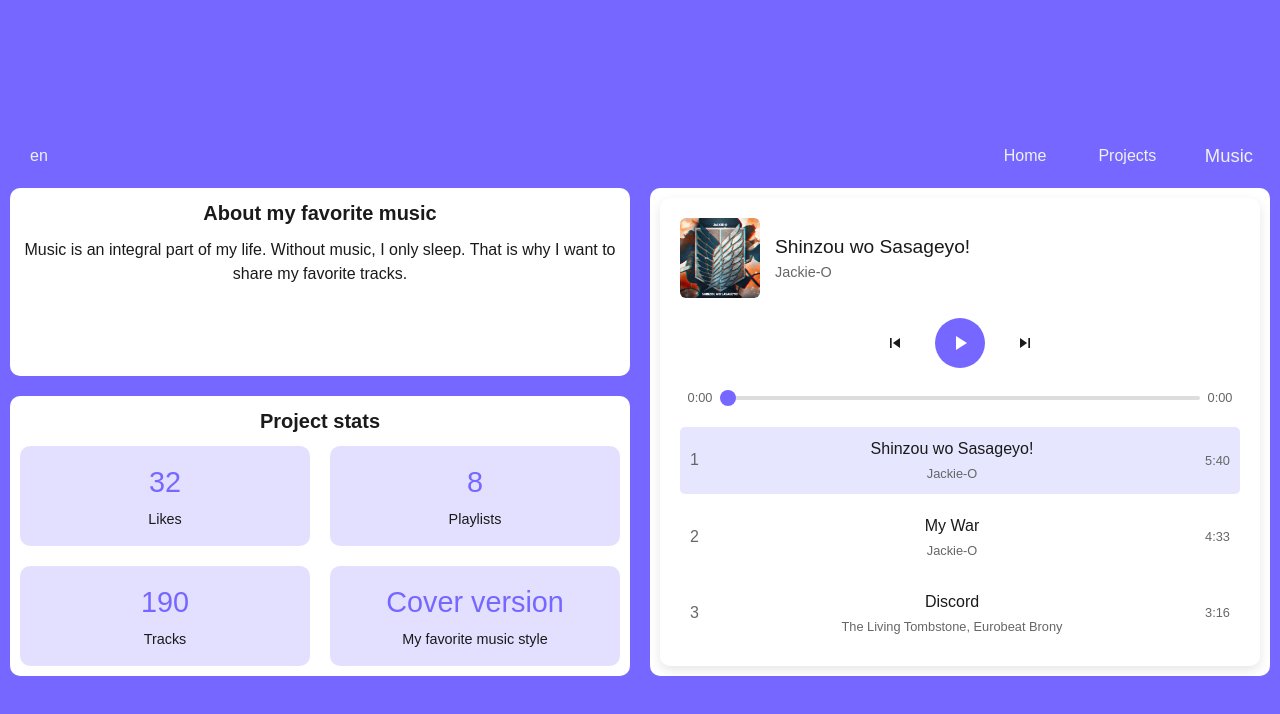
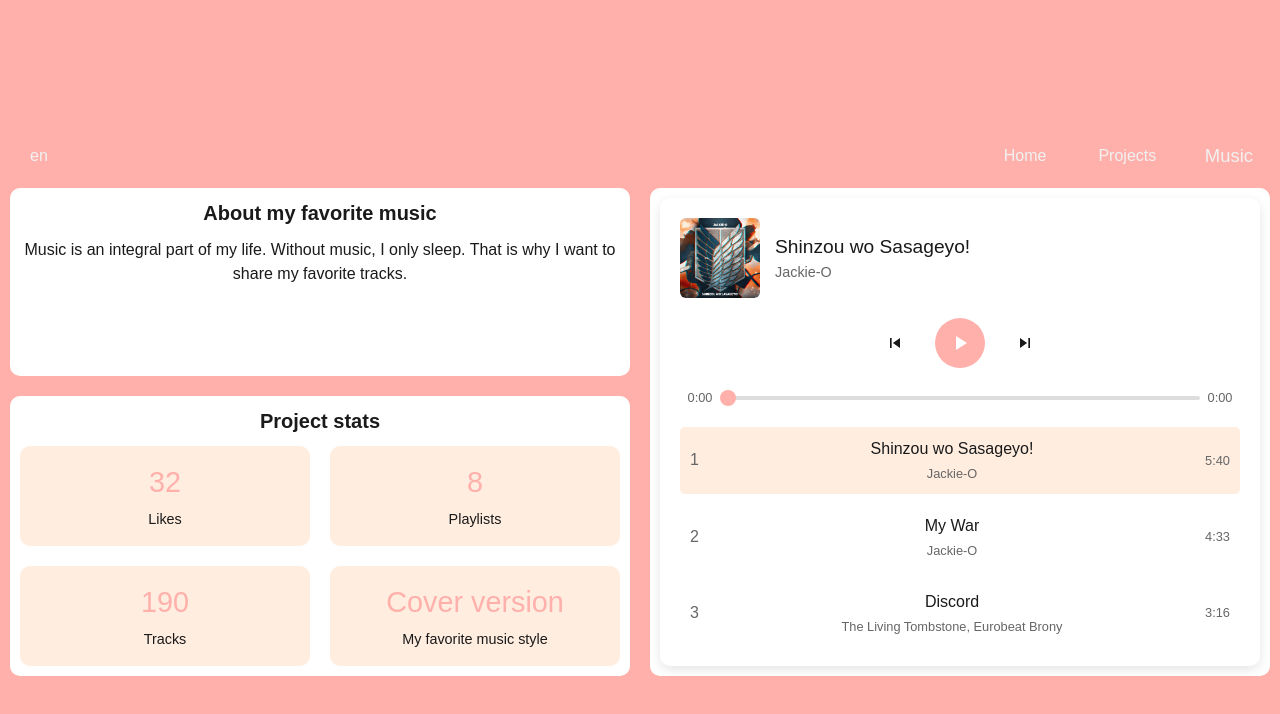
Before and after one commit to kiNgchev/bio-remaster, a Vue app: page /music in a window 1280 px wide. Shown: the top 714 px of the page. Built offline with nearby package versions, Linux system fonts and the light colour scheme; a web font is replaced by a local one.

Commit message:
update color scheme

```diff
--- a/index.html
+++ b/index.html
@@ -9,7 +9,7 @@
     <meta content="KiNgchev Bio" property="og:title" />
     <meta content="Let's get to know me!" property="og:description" />
     <meta content="https://kingchev.net/" property="og:url" />
-    <meta content="#7567ff" data-react-helmet="true" name="theme-color" />
+    <meta content="#ffb0ab" data-react-helmet="true" name="theme-color" />
   </head>
   <body>
     <div id="app"></div>
--- a/src/common/style/_variables.scss
+++ b/src/common/style/_variables.scss
@@ -1,11 +1,12 @@
 /* Colors */
-$primary-color: #7567ff;
+$primary-color: #ffb0ab;
 $primary-bg-color: white;
 $secondary-color: white;
-$secondary-bg-color: #7567ff;
+$secondary-bg-color: #ffb0ab;
+$tertiary-bg-color: #ffede0;
 $text-primary-color: #1a1a1a;
-$text-secondary-color: #7567ff;
-$text-secondary-shadow-color: #535bf2;
+$text-secondary-color: #ff6b5f;
+$text-secondary-shadow-color: #fd9890;
 $text-tertiary-color: #f1f1f1;
 /* Values */
 $border-radius: 10px;
--- a/src/components/Avatar.vue
+++ b/src/components/Avatar.vue
@@ -9,7 +9,7 @@
   width: 200px;
   height: 200px;
   border-radius: variables.$border-radius;
-  border: 3px solid #7567ff;
+  border: 3px solid #f7d6d1;
   margin: auto;
 
   -webkit-user-drag: none;
--- a/src/components/Player.vue
+++ b/src/components/Player.vue
@@ -434,7 +434,7 @@ onUnmounted(() => {
     }
 
     &.active {
-      background-color: #e6e6ff;
+      background-color: variables.$tertiary-bg-color;
 
       .playlist-item-title {
         color: variables.$primary-color;
--- a/src/components/stats/StatsItem.vue
+++ b/src/components/stats/StatsItem.vue
@@ -18,7 +18,7 @@ defineProps<{ header: string; description: string }>();
   text-align: center;
   padding: 15px;
   border-radius: variables.$border-radius;
-  background-color: #e3e0ff;
+  background-color: variables.$tertiary-bg-color;
   align-content: center;
 
   h3 {
@@ -33,7 +33,7 @@ defineProps<{ header: string; description: string }>();
   }
 
   &:hover {
-    background-color: color.adjust(variables.$primary-color, $lightness: 20%);
+    background-color: color.adjust(variables.$primary-color, $lightness: 7%);
   }
 }
 </style>
--- a/src/i18n/index.ts
+++ b/src/i18n/index.ts
@@ -81,25 +81,25 @@ const i18n = createI18n<[Scheme], "en" | "ru">({
 const en =
   "Heeeeey... " +
   "Hello! " +
-  'I\'m a <span style="color: #7567ff;font-weight: 500;">Kotlin</span>, <span style="color: #7567ff;font-weight: 500;">Go</span> &amp; <span style="color: #7567ff;font-weight: 500;">Rust</span> enjoyer.' +
+  'I\'m a <a class=\'s\'>Kotlin</a>, <a>Go</a> &amp; <a>Rust</a> enjoyer.' +
   " For more than three years, I have been programming bots, server apps, scripts, and SPA " +
-  'I aim to become proficient in both <span style="color: #7567ff;font-weight: 500;">backend</span> and <span style="color: #7567ff;font-weight: 500;">frontend</span> development.' +
+  'I aim to become proficient in both <a>backend</a> and <a>frontend</a> development.' +
   " Just a little DevOPS.<br>" +
   "I love chess and cats! " +
-  'Und Ich lerne <span style="color: #7567ff;font-weight: 500;">Deutsch</span>!<br>' +
-  'You can order the program on my Telegram channel <a style="color: #7567ff;font-weight: 500;" href="https://t.me/kingchev_works">\@kingchev\_works</a><br>' +
+  'Und Ich lerne <a>Deutsch</a>!<br>' +
+  'You can order the program on my Telegram channel <a href="https://t.me/kingchev_works">\@kingchev\_works</a><br>' +
   "You may follow me in my socials, or send a message in DM. Good luck, reader :3";
 
 const ru =
   "Хееееей... " +
   "Привет! " +
-  'Я <span style="color: #7567ff;font-weight: 500;">Kotlin</span>, <span style="color: #7567ff;font-weight: 500;">Go</span> &amp; <span style="color: #7567ff;font-weight: 500;">Rust</span> любитель.' +
+  'Я <a>Kotlin</a>, <a>Go</a> &amp; <a>Rust</a> любитель.' +
   " Более чем три года я пишу ботов, серверные приложения, скрипты и SPA. " +
-  'Я нацелен стать лучше в <span style="color: #7567ff;font-weight: 500;">backend</span> и <span style="color: #7567ff;font-weight: 500;">frontend</span> разработке.' +
+  'Я нацелен стать лучше в <a>backend</a> и <a>frontend</a> разработке.' +
   " Чуть-чуть DevOps.<br>" +
   "Я люблю шахматы и котиков! " +
-  'Und Ich lerne <span style="color: #7567ff;font-weight: 500;">Deutsch</span>!<br>' +
-  'Вы можете заказать что-нибудь в моём Telegram канале <a style="color: #7567ff;font-weight: 500;" href="https://t.me/kingchev\_works">\@kingchev\_works</a><br>' +
+  'Und Ich lerne <a>Deutsch</a>!<br>' +
+  'Вы можете заказать что-нибудь в моём Telegram канале <a href="https://t.me/kingchev\_works">\@kingchev\_works</a><br>' +
   "Вы можете подписаться на мои соц. сети или написать мне в личные сообщения. Удачи, читатель :3";
 
 export function getLocalizedBioText(l: string) {
--- a/src/views/Home.vue
+++ b/src/views/Home.vue
@@ -130,7 +130,7 @@ watch(
       </card>
     </section>
     <section class="column">
-      <card>
+      <card class="bio-container">
         <h2>{{ $t("headers.home.bio") }}</h2>
         <p>
           <span ref="typedElement" id="type"></span>
@@ -186,6 +186,16 @@ watch(
   }
 }
 
+.s {
+  font-weight: 400;
+  color: variables.$text-secondary-color;
+  text-decoration: inherit;
+}
+
+.s:hover {
+  color: variables.$text-secondary-shadow-color;
+}
+
 .type {
   font-family: monospace;
   font-size: 1rem;
--- a/src/views/Music.vue
+++ b/src/views/Music.vue
@@ -44,37 +44,6 @@ import StatsItem from "@components/stats/StatsItem.vue";
 </template>
 
 <style scoped lang="scss">
-@use "sass:color";
 @use "@style/_animations.scss";
 @use "@style/_variables.scss";
-
-.stats-container {
-  display: grid;
-  grid-template-columns: repeat(2, 1fr);
-  gap: 20px;
-  width: 100%;
-}
-
-.stat-item {
-  align-content: center;
-  text-align: center;
-  padding: 15px;
-  border-radius: variables.$border-radius;
-  background-color: #e3e0ff;
-
-  h3 {
-    margin: 0;
-    font-size: 1.8rem;
-    color: variables.$primary-color;
-  }
-
-  p {
-    margin: 5px 0 0;
-    font-size: 0.9rem;
-  }
-
-  &:hover {
-    background-color: color.adjust(variables.$primary-color, $lightness: 20%);
-  }
-}
 </style>
--- a/src/views/Projects.vue
+++ b/src/views/Projects.vue
@@ -71,20 +71,12 @@ import StatsItem from "@components/stats/StatsItem.vue";
   }
 
   &::-webkit-scrollbar-thumb {
-    background: linear-gradient(
-      180deg,
-      variables.$primary-color,
-      color.adjust(variables.$primary-color, $lightness: -20%)
-    );
+    background: variables.$primary-color;
     border-radius: 10px;
     border: 2px solid #f1f1f1;
 
     &:hover {
-      background: linear-gradient(
-        180deg,
-        color.adjust(variables.$primary-color, $lightness: -10%),
-        color.adjust(variables.$primary-color, $lightness: -30%)
-      );
+      background: color.adjust(variables.$primary-color, $lightness: -10%);
     }
   }
 }
```
